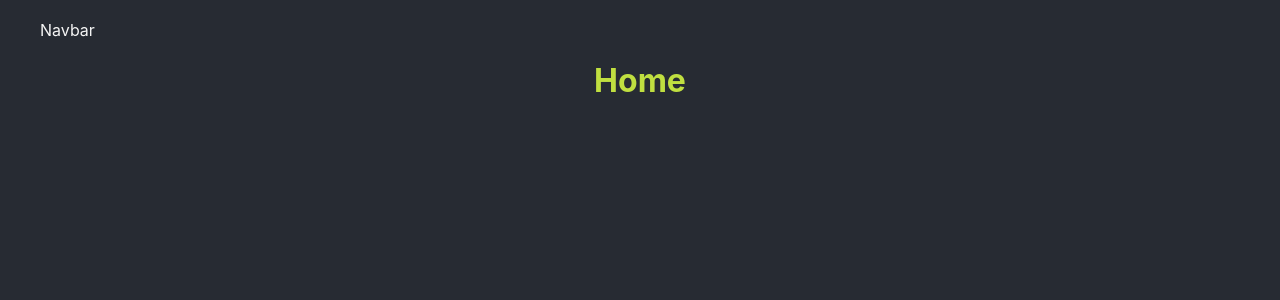
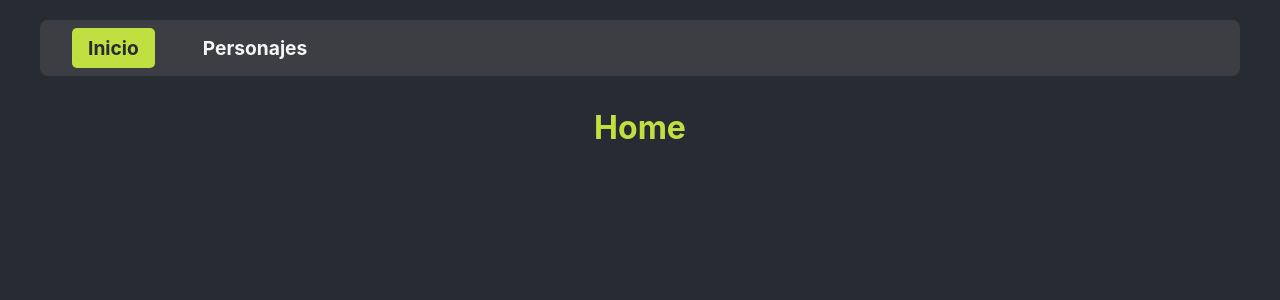
Before and after one commit to warderer/intro-react-g40a, a React (Vite) app in the folder 07-react-router-dom/: page / in a window 1280 px wide. Shown: the top 300 px of the page. Built offline with nearby package versions, Linux system fonts and the light colour scheme.

Commit message:
✨ Update NavBar with NavLink

```diff
--- a/07-react-router-dom/src/components/Navbar.jsx
+++ b/07-react-router-dom/src/components/Navbar.jsx
@@ -1,6 +1,19 @@
+import { NavLink } from 'react-router-dom'
+
 const Navbar = () => {
   return (
-    <div>Navbar</div>
+    <nav className='navbar'>
+      <ul>
+        <li>
+          {/* NavLink agrega la clase 'active' cuando la URL coincide */}
+          <NavLink to='/'>Inicio</NavLink>
+        </li>
+        <li>
+          <NavLink to='/characters'>Personajes</NavLink>
+        </li>
+      </ul>
+    </nav>
   )
 }
+
 export default Navbar
```
